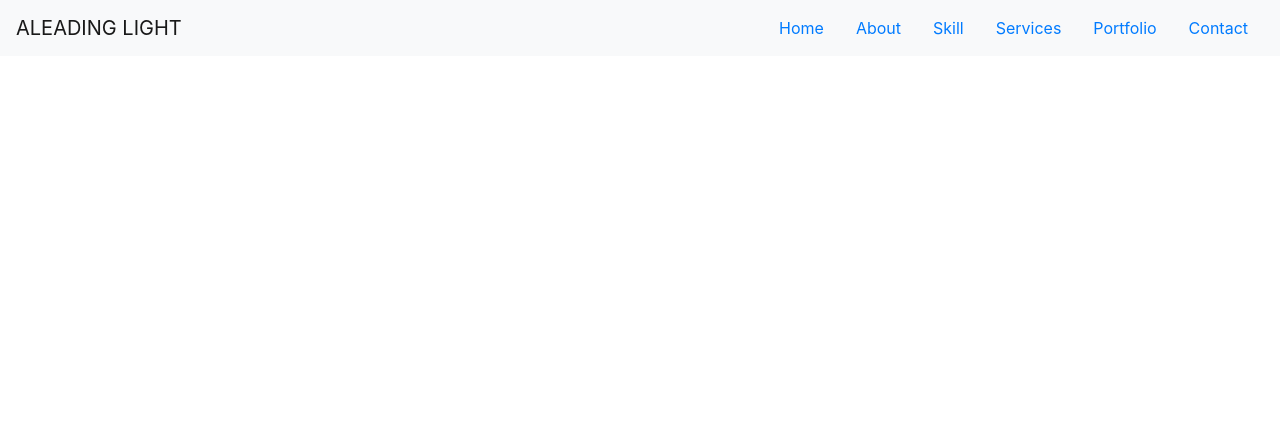
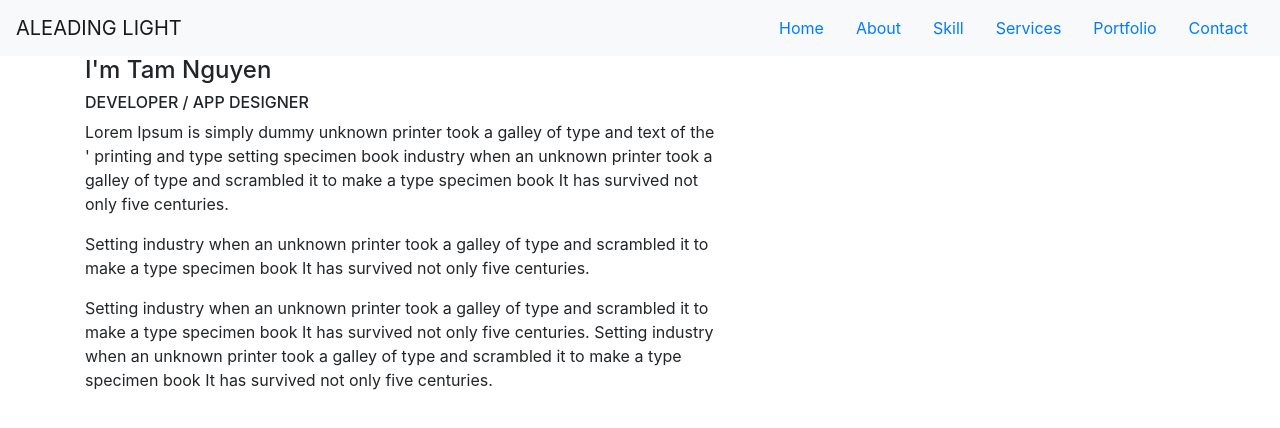
Before and after one commit to Aleadinglight/aleadinglight.github.io, a React (Create React App) app: page / in a window 1280 px wide. Shown: the top 428 px of the page. Built offline with nearby package versions, Linux system fonts and the light colour scheme.

Commit message:
update About.js

```diff
--- a/src/App.js
+++ b/src/App.js
@@ -2,13 +2,14 @@ import React, { Component } from 'react';
 import logo from './logo.svg';
 import './App.css';
 import Navbar from './component/MyNavbar';
-import {Button} from 'react-bootstrap';
+import About from './component/About';
 
 class App extends Component {
   render() {
     return (
       <div className="App">
-        <Navbar/>
+        <Navbar />
+        <About />
       </div>
     );
   }
--- a/src/component/About.js
+++ b/src/component/About.js
@@ -1,14 +1,34 @@
 import React, { Component } from 'react';
-import {Containter, Row, Col, Container} from 'react-bootstrap';
+import { Container, Row, Col } from 'react-bootstrap';
 import 'bootstrap/dist/css/bootstrap.css';
 
 class About extends Component {
-    state = {  }
+  state = {}
   render() {
     return (
       <Container>
         <Row>
-                <Col sm={7}></Col>
+          <Col sm={7}>
+            <div className='content'>
+              <div className='item'>
+                <div className='section-header text-left'>
+                  <h4>
+                    I'm Tam Nguyen
+                  </h4>
+                </div>
+                <h6 className='text-left'>DEVELOPER / APP DESIGNER</h6>
+                <p className='text-left'>Lorem Ipsum is simply dummy unknown printer took a galley of type and text of the '
+                  printing and type setting specimen book industry when an unknown printer took a galley
+                  of type and scrambled it to make a type specimen book It has survived not only five centuries.</p>
+                <p className='text-left'>Setting industry when an unknown printer took a galley of type and scrambled it to make a
+                type specimen book It has survived not only five centuries.</p>
+                <p className='text-left'>Setting industry when an unknown printer took a galley of type and scrambled it to make a
+                  type specimen book It has survived not only five centuries. Setting industry when an unknown
+                  printer took a galley of type and scrambled it to make a type specimen book It has survived
+                  not only five centuries.</p>
+              </div>
+            </div>
+          </Col>
           <Col sm={5}></Col>
         </Row>
       </Container>);
--- a/src/component/MyNavbar.js
+++ b/src/component/MyNavbar.js
@@ -1,10 +1,9 @@
 import React, { Component } from 'react';
-import { Navbar, Nav, NavbarBrand, NavItem} from 'react-bootstrap';
+import { Navbar, Nav, NavbarBrand, NavItem } from 'react-bootstrap';
 import NavbarCollapse from 'react-bootstrap/NavbarCollapse';
 import 'bootstrap/dist/css/bootstrap.css';
 
 class MyNavbar extends Component {
-    state = {  }
   render() {
     return (
       <Navbar bg="light" expand="lg">
--- a/src/component/profile.js
+++ b/src/component/profile.js
@@ -1,7 +1,7 @@
 import React, { Component } from 'react';
 
 class Profile extends Component {
-    state = { }
+  state = {}
   render() {
     return (
       <div className="profile">
```
Lines whose indentation alone changed are shown as unchanged.
